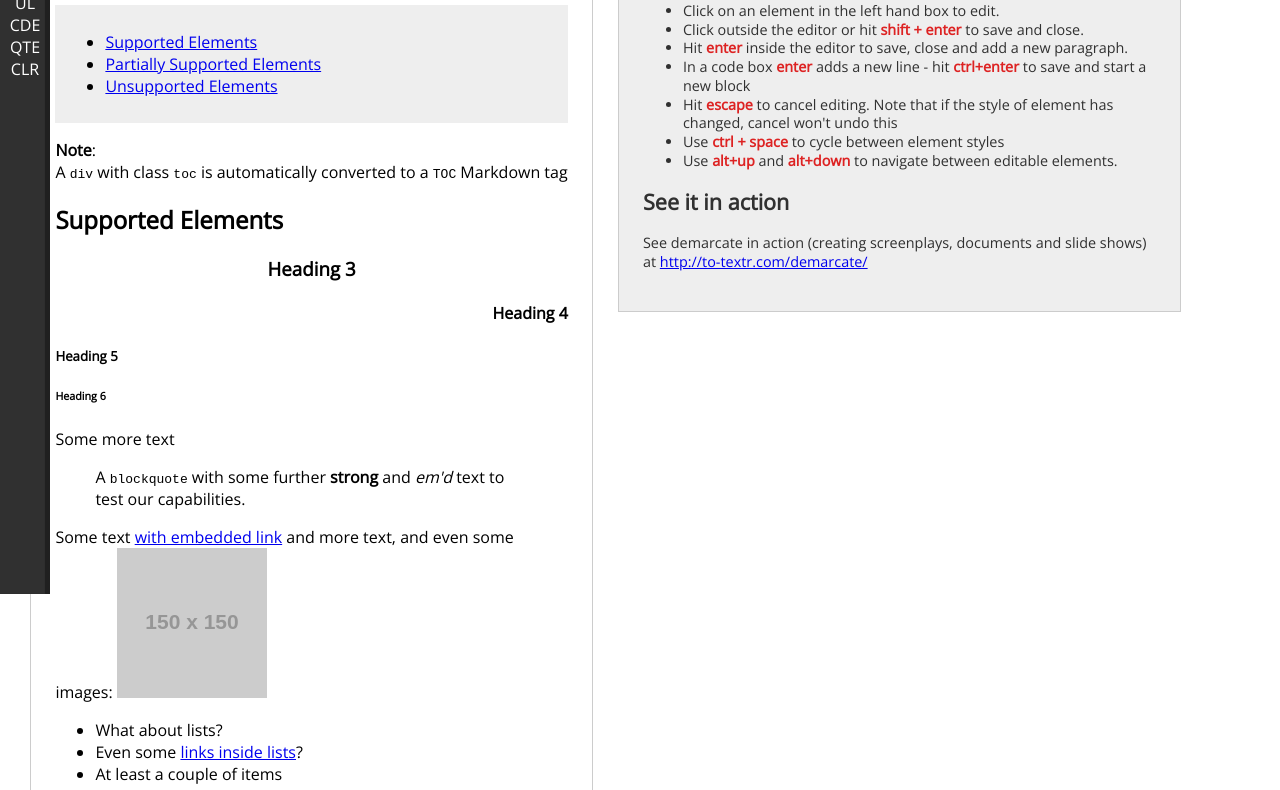
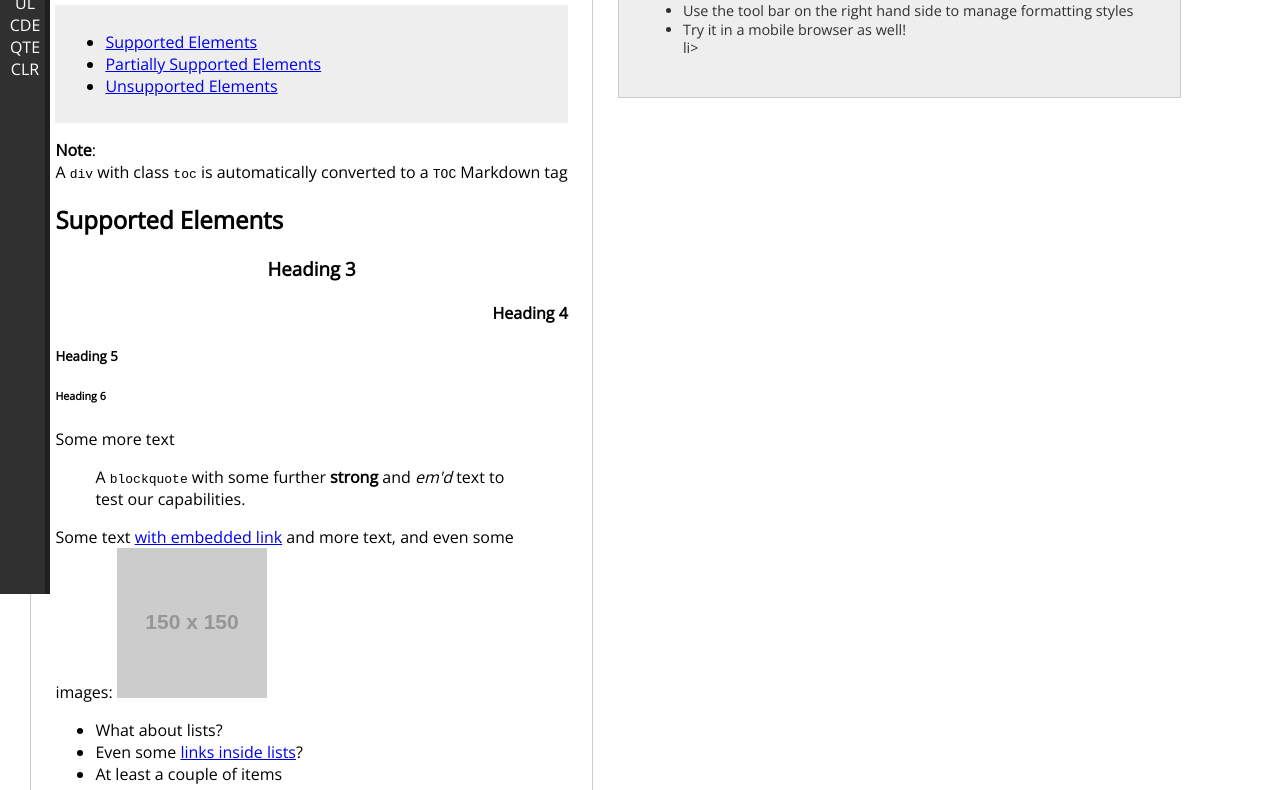
Before and after one commit to will-hart/demarcate.js, a website: page technical.html in a window 1280 px wide. Shown: the part 206-996 px from the top of the page. Drawn offline with nearby package versions, Linux system fonts and the light colour scheme; placeholder pictures from the web are drawn by us.

Commit message:
Update technical description

```diff
--- a/technical.html
+++ b/technical.html
@@ -175,23 +175,12 @@
         </div>
 
         <div id="output">
-            <strong>Note</strong> this demo is running from the 'develop' branch.
-
             <h2>Usage Notes</h2>
             <ul>
-                <li>Click on an element in the left hand box to edit.</li>
-                <li>Click outside the editor or hit <strong>shift + enter</strong> to save and close.</li>
-                <li>Hit <strong>enter</strong> inside the editor to save, close and add a new paragraph.</li>
-                <li>In a code box <strong>enter</strong> adds a new line - hit <strong>ctrl+enter</strong> to save and start a new block</li>
-                <li>Hit <strong>escape</strong> to cancel editing.  Note that if the style of element has changed, cancel won't undo this</li>
-                <li>Use <strong>ctrl + space</strong> to cycle between element styles</li>
-                <li>Use <strong>alt+up</strong> and <strong>alt+down</strong> to navigate between editable elements.</li>
+                <li>Edit items in the left hand section</li>
+                <li>Use the tool bar on the right hand side to manage formatting styles</li>
+                <li>Try it in a mobile browser as well!</li>li>
             </ul>
-
-            <h2>See it in action</h2>
-            <p>
-                See demarcate in action (creating screenplays, documents and slide shows) at <a href="http://to-textr.com/demarcate/">http://to-textr.com/demarcate/</a>
-            </p>
         </div>
 
 		<!-- jQuery imported for DOM manipulations but not required -->
```
